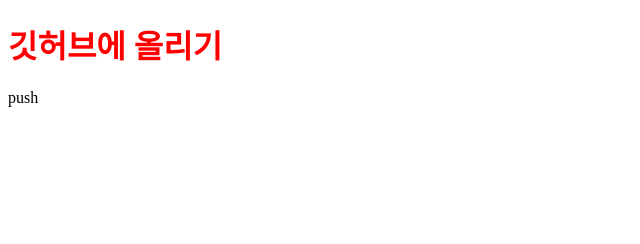
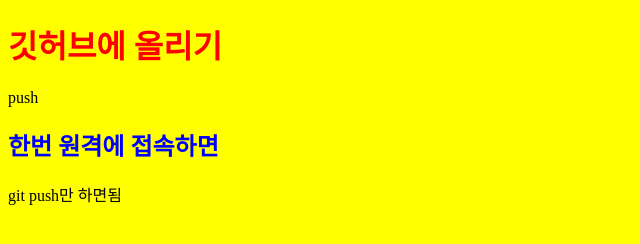
Before and after one commit to hee128/1118-2, a plain HTML site: page index.html in a window 1280 px wide. Shown: the whole page, without its empty margins (0-640 px from the left). Drawn offline with Linux system fonts and the light colour scheme.

Commit message:
h2추가

```diff
--- a/index.html
+++ b/index.html
@@ -6,10 +6,14 @@
   <title>Document</title>
   <style>
     h1 {color: red;}
+    h2 {color: blue;}
+    body {background-color: yellow;}
   </style>
 </head>
 <body>
   <h1>깃허브에 올리기</h1>
   <p>push</p>
+  <h2>한번 원격에 접속하면</h2>
+  <p>git push만 하면됨</p>
 </body>
 </html>
```
